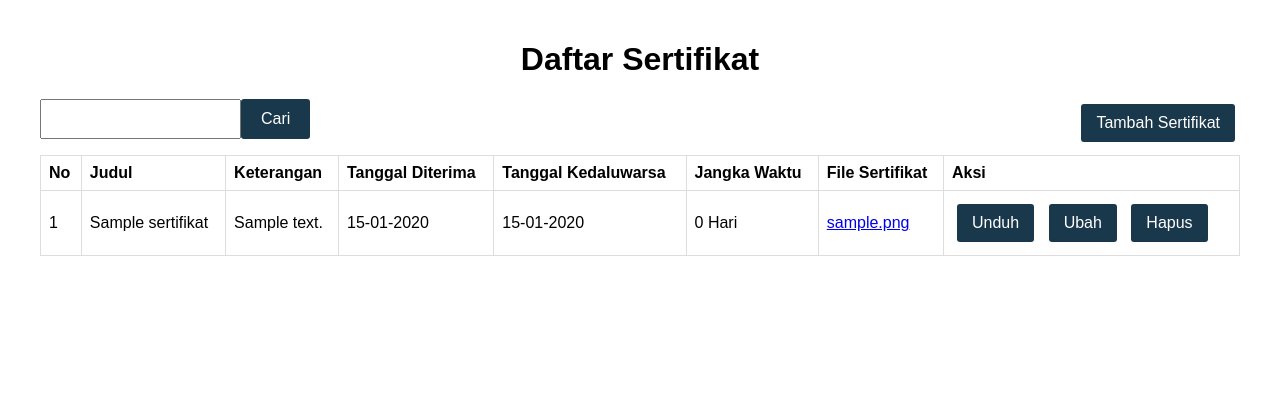
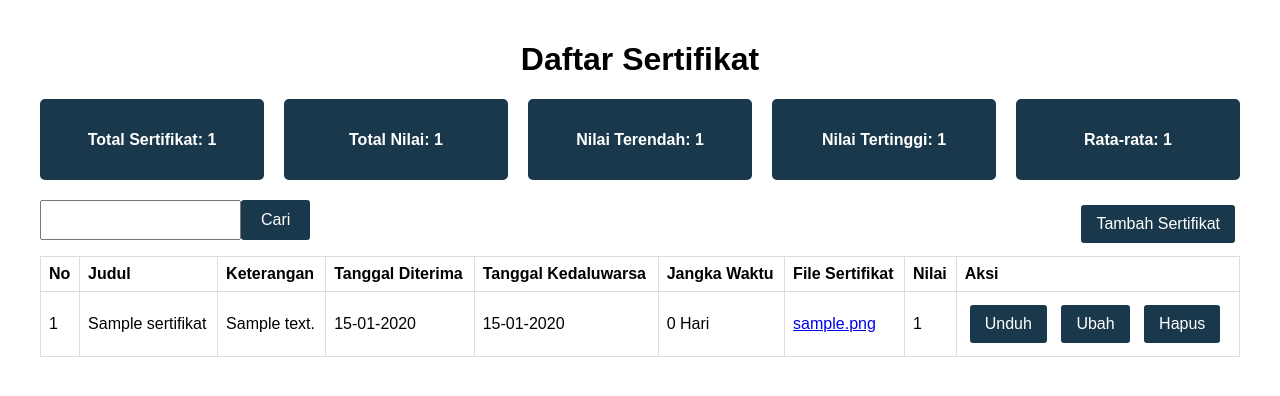
Before and after one commit to hako-975/manajemen-sertifikat-digital, a PHP site: page / in a window 1280 px wide. Shown: the part 59-455 px from the top of the page. Run offline with PHP 8.4, Linux system fonts and the light colour scheme; the visitor is signed in with stand-in values (Sample User, id 1); tables that the repository leaves empty hold one stand-in row (values such as "Sample post").

Commit message:
update and empty db

```diff
--- a/index.php
+++ b/index.php
@@ -8,19 +8,29 @@ if (!isset($_SESSION['id_user'])) {
 $id_user = $_SESSION['id_user'];
 $data_user = mysqli_fetch_assoc(mysqli_query($koneksi, "SELECT * FROM user WHERE id_user = '$id_user'"));
 
-$sertifikat = mysqli_query($koneksi, "SELECT * FROM sertifikat INNER JOIN user ON sertifikat.id_user = user.id_user WHERE sertifikat.id_user = '$id_user' ORDER BY judul ASC");
+$sertifikat = mysqli_query($koneksi, "SELECT *, sertifikat.id_sertifikat AS sertifikat_id_sertifikat FROM sertifikat INNER JOIN user ON sertifikat.id_user = user.id_user LEFT JOIN penilaian ON sertifikat.id_sertifikat = penilaian.id_sertifikat WHERE sertifikat.id_user = '$id_user' ORDER BY judul ASC");
+
+$total_sertifikat = mysqli_fetch_assoc(mysqli_query($koneksi, "SELECT *, sertifikat.id_sertifikat AS sertifikat_id_sertifikat, count(sertifikat.id_sertifikat) as total_sertifikat FROM sertifikat INNER JOIN user ON sertifikat.id_user = user.id_user LEFT JOIN penilaian ON sertifikat.id_sertifikat = penilaian.id_sertifikat WHERE sertifikat.id_user = '$id_user' ORDER BY judul ASC"))['total_sertifikat'];
+
+$total_nilai = mysqli_fetch_assoc(mysqli_query($koneksi, "SELECT *, sertifikat.id_sertifikat AS sertifikat_id_sertifikat, sum(penilaian.nilai) as total_nilai FROM sertifikat INNER JOIN user ON sertifikat.id_user = user.id_user LEFT JOIN penilaian ON sertifikat.id_sertifikat = penilaian.id_sertifikat WHERE sertifikat.id_user = '$id_user' ORDER BY judul ASC"))['total_nilai'];
+
+$nilai_terendah = mysqli_fetch_assoc(mysqli_query($koneksi, "SELECT *, sertifikat.id_sertifikat AS sertifikat_id_sertifikat, min(penilaian.nilai) as nilai_terendah FROM sertifikat INNER JOIN user ON sertifikat.id_user = user.id_user LEFT JOIN penilaian ON sertifikat.id_sertifikat = penilaian.id_sertifikat WHERE sertifikat.id_user = '$id_user' ORDER BY judul ASC"))['nilai_terendah'];
+
+$nilai_tertinggi = mysqli_fetch_assoc(mysqli_query($koneksi, "SELECT *, sertifikat.id_sertifikat AS sertifikat_id_sertifikat, max(penilaian.nilai) as nilai_tertinggi FROM sertifikat INNER JOIN user ON sertifikat.id_user = user.id_user LEFT JOIN penilaian ON sertifikat.id_sertifikat = penilaian.id_sertifikat WHERE sertifikat.id_user = '$id_user' ORDER BY judul ASC"))['nilai_tertinggi'];
+
+$rata_rata = mysqli_fetch_assoc(mysqli_query($koneksi, "SELECT *, sertifikat.id_sertifikat AS sertifikat_id_sertifikat, avg(penilaian.nilai) as rata_rata FROM sertifikat INNER JOIN user ON sertifikat.id_user = user.id_user LEFT JOIN penilaian ON sertifikat.id_sertifikat = penilaian.id_sertifikat WHERE sertifikat.id_user = '$id_user' ORDER BY judul ASC"))['rata_rata'];
 
 if (isset($_POST['btnCari'])) {
     $keyword = $_POST['keyword'];
-    $sertifikat = mysqli_query($koneksi, "SELECT * FROM sertifikat INNER JOIN user ON sertifikat.id_user = user.id_user WHERE sertifikat.id_user = '$id_user'
+    $sertifikat = mysqli_query($koneksi, "SELECT *, sertifikat.id_sertifikat AS sertifikat_id_sertifikat FROM sertifikat INNER JOIN user ON sertifikat.id_user = user.id_user LEFT JOIN penilaian ON sertifikat.id_sertifikat = penilaian.id_sertifikat WHERE sertifikat.id_user = '$id_user'
         AND user.id_user = '$id_user'
         AND (judul LIKE '%$keyword%'
         OR keterangan LIKE '%$keyword%'
         OR tanggal_diterima LIKE '%$keyword%'
         OR tanggal_kedaluwarsa LIKE '%$keyword%'
+        OR nilai LIKE '%$keyword%'
         OR file_sertifikat LIKE '%$keyword%')
         ORDER BY tanggal_diterima DESC");
-
 }
 
 ?>
@@ -36,6 +46,33 @@ if (isset($_POST['btnCari'])) {
 
     <div class="container">
         <h1 class="text-center">Daftar Sertifikat</h1>
+        <div class="row">
+            <div class="col">
+                <div class="card">
+                    <h4>Total Sertifikat: <?= str_replace(",", ".", number_format($total_sertifikat)); ?></h4>
+                </div>
+            </div>
+            <div class="col">
+                <div class="card">
+                    <h4>Total Nilai: <?= str_replace(",", ".", number_format($total_nilai)); ?></h4>
+                </div>
+            </div>
+            <div class="col">
+                <div class="card">
+                    <h4>Nilai Terendah: <?= str_replace(",", ".", number_format($nilai_terendah)); ?></h4>
+                </div>
+            </div>
+            <div class="col">
+                <div class="card">
+                    <h4>Nilai Tertinggi: <?= str_replace(",", ".", number_format($nilai_tertinggi)); ?></h4>
+                </div>
+            </div>
+            <div class="col">
+                <div class="card">
+                    <h4>Rata-rata: <?= str_replace(",", ".", number_format($rata_rata)); ?></h4>
+                </div>
+            </div>
+        </div>
         <form method="post" class="form-search">
             <input type="text" name="keyword" id="keyword" required value="<?= (isset($_POST['btnCari'])) ? $keyword : ''; ?>">
             <button type="submit" name="btnCari" class="btn">Cari</button>
@@ -62,7 +99,8 @@ if (isset($_POST['btnCari'])) {
             			<th>Tanggal Diterima</th>
             			<th>Tanggal Kedaluwarsa</th>
                         <th>Jangka Waktu</th>
-            			<th>File Sertifikat</th>
+                        <th>File Sertifikat</th>
+            			<th>Nilai</th>
                         <th>Aksi</th>
             		</tr>
             	</thead>
@@ -98,9 +136,16 @@ if (isset($_POST['btnCari'])) {
                                 <a href="file/<?= $data_sertifikat['file_sertifikat']; ?>" target="_blank"><?= $data_sertifikat['file_sertifikat']; ?></a>
                             </td>
                             <td>
+                                <?php if ($data_sertifikat['nilai']): ?>
+                                    <?= $data_sertifikat['nilai']; ?>
+                                <?php else: ?>
+                                    -
+                                <?php endif ?>
+                            </td>
+                            <td>
                                 <a href="file/<?= $data_sertifikat['file_sertifikat']; ?>" target="_blank" class="btn">Unduh</a>
-                                <a href="ubah_sertifikat.php?id_sertifikat=<?= $data_sertifikat['id_sertifikat']; ?>" class="btn">Ubah</a>
-                                <a href="hapus_sertifikat.php?id_sertifikat=<?= $data_sertifikat['id_sertifikat']; ?>" class="btn" onclick="return confirm('Apakah Anda yakin ingin menghapus Sertifikat <?= $data_sertifikat['judul'] ?>?')">Hapus</a>
+                                <a href="ubah_sertifikat.php?id_sertifikat=<?= $data_sertifikat['sertifikat_id_sertifikat']; ?>" class="btn">Ubah</a>
+                                <a href="hapus_sertifikat.php?id_sertifikat=<?= $data_sertifikat['sertifikat_id_sertifikat']; ?>" class="btn" onclick="return confirm('Apakah Anda yakin ingin menghapus Sertifikat <?= $data_sertifikat['judul'] ?>?')">Hapus</a>
                             </td>
             			</tr>
             		<?php endforeach ?>
--- a/style.css
+++ b/style.css
@@ -234,3 +234,34 @@ th, td {
 .clear-both {
   clear: both;
 }
+
+
+.card {
+  background-color: #19384B;
+  color: #fff;
+  border-radius: 5px;
+  padding: 10px 30px;
+  text-decoration: none;
+  text-align: center;
+}
+
+.row {
+  display: flex;
+  flex-wrap: wrap;
+  justify-content: flex-start;
+  margin-bottom: 10px;
+}
+
+.col {
+  margin-right: 20px;
+  margin-bottom: 10px;
+  flex: 1 0 0%;
+}
+
+.col:last-child {
+  margin-right: 0;
+}
+
+.justify-content-between {
+  justify-content: space-between;
+}
```
Also changed, not shown: manajemen_sertifikat_digital.sql (+32 -25 lines), tambah_sertifikat.php (+8 -0 lines), ubah_sertifikat.php (+6 -1 lines), file/6483763be4cd0-skybox-suzume-bottom.png (added), 2 other files.
